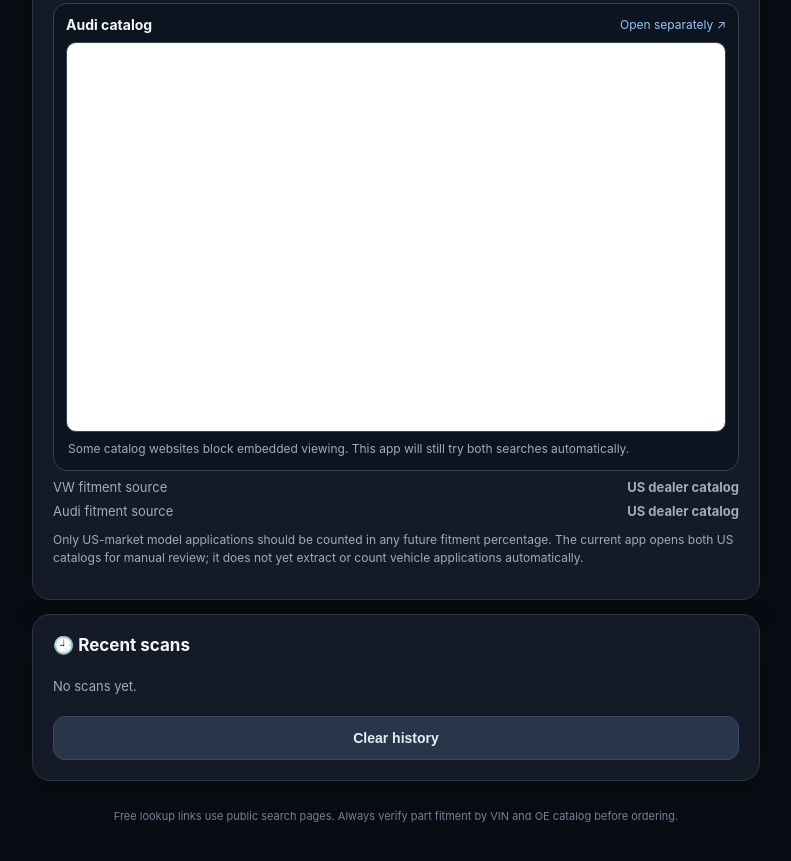
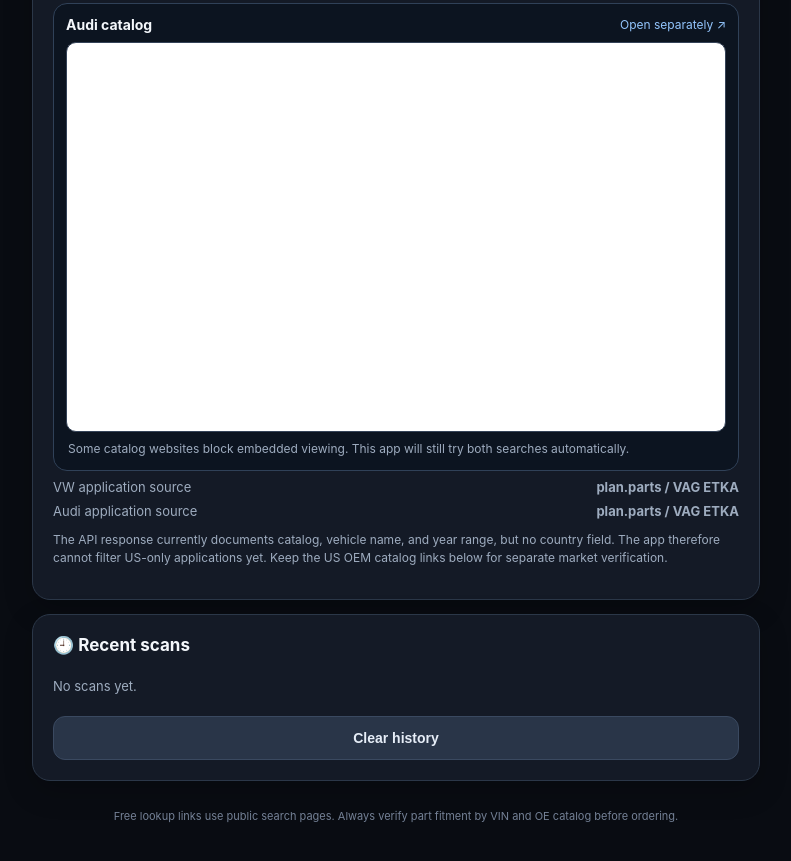
Before and after one commit to TrapDaddy305/vag-part-scanner, a plain HTML site: page index.html in a window 1280 px wide. Shown: the part 1816-2677 px from the top of the page, without its empty margins (244-1035 px from the left). Drawn offline with Linux system fonts and the light colour scheme.

Commit message:
Clarify ETKA rating market limitations

```diff
--- a/index.html
+++ b/index.html
@@ -61,9 +61,9 @@ button.secondary,.linkbtn.secondary{background:#293548;color:#e6edf7;border:1px
 <iframe id="audCatalogFrame" title="Audi OEM Parts Online search results" src="about:blank" loading="lazy"></iframe>
 <p class="hint">Some catalog websites block embedded viewing. This app will still try both searches automatically.</p>
 </div>
-<div class="statrow"><span>VW fitment source</span><strong>US dealer catalog</strong></div>
-<div class="statrow"><span>Audi fitment source</span><strong>US dealer catalog</strong></div>
-<p class="hint">Only US-market model applications should be counted in any future fitment percentage. The current app opens both US catalogs for manual review; it does not yet extract or count vehicle applications automatically.</p>
+<div class="statrow"><span>VW application source</span><strong>plan.parts / VAG ETKA</strong></div>
+<div class="statrow"><span>Audi application source</span><strong>plan.parts / VAG ETKA</strong></div>
+<p class="hint">The API response currently documents catalog, vehicle name, and year range, but no country field. The app therefore cannot filter US-only applications yet. Keep the US OEM catalog links below for separate market verification.</p>
 </section>
 <section class="card">
 <h2>🕘 Recent scans</h2><div id="historyList" class="empty">No scans yet.</div><div class="actions"><button class="secondary" onclick="clearHistory()">Clear history</button></div>
```
